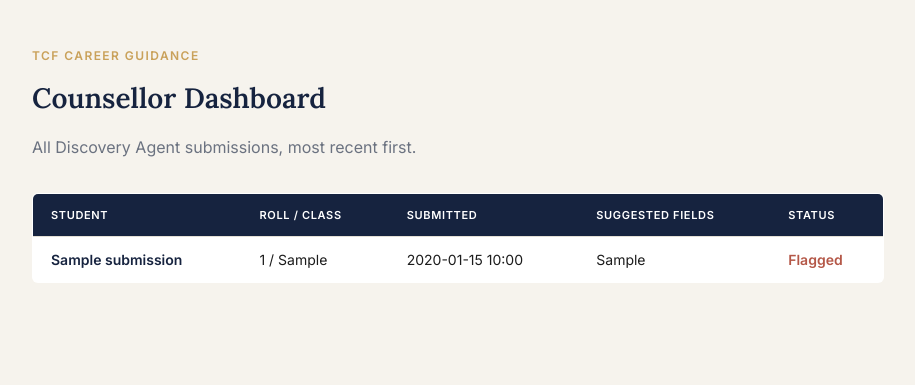
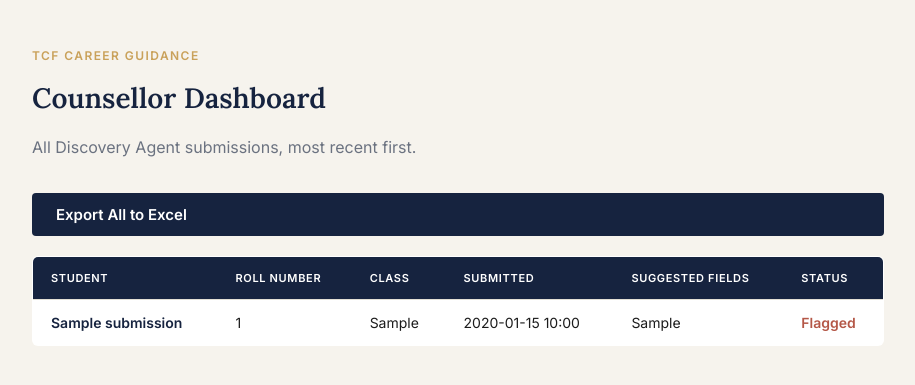
Before and after one commit to javedqarib332-art/CareerPilot-The-Citizens-Foundation-College, a Flask app: template templates/dashboard.html in a window 1280 px wide. Shown: the top 385 px of the page, without its empty margins (182-1097 px from the left). Run offline with Flask 3, Linux system fonts and the light colour scheme; the template is opened without the code that fills it: most values are stand-ins (such as "Sample title", 1, 10 or a date in 2020).

Commit message:
Update dashboard.html

```diff
--- a/templates/dashboard.html
+++ b/templates/dashboard.html
@@ -28,15 +28,20 @@
   <p class="lede">All Discovery Agent submissions, most recent first.</p>
 
   {% if submissions %}
+  <a href="/dashboard/export" class="btn-primary" style="display:inline-block; text-decoration:none; margin-bottom:20px; padding:12px 24px;">Export All to Excel</a>
+  {% endif %}
+
+  {% if submissions %}
   <table>
     <thead>
-      <tr><th>Student</th><th>Roll / Class</th><th>Submitted</th><th>Suggested Fields</th><th>Status</th></tr>
+      <tr><th>Student</th><th>Roll Number</th><th>Class</th><th>Submitted</th><th>Suggested Fields</th><th>Status</th></tr>
     </thead>
     <tbody>
       {% for s in submissions %}
       <tr>
         <td><a class="row-link" href="/dashboard/{{ s.id }}">{{ s.student_name }}</a></td>
-        <td>{{ s.roll_number or '—' }} / {{ s.student_class or '—' }}</td>
+        <td>{{ s.roll_number or '—' }}</td>
+        <td>{{ s.student_class or '—' }}</td>
         <td>{{ s.created_at[:16].replace('T', ' ') }}</td>
         <td>{{ s.suggested_fields | join(', ') if s.suggested_fields else '—' }}</td>
         <td>
```
